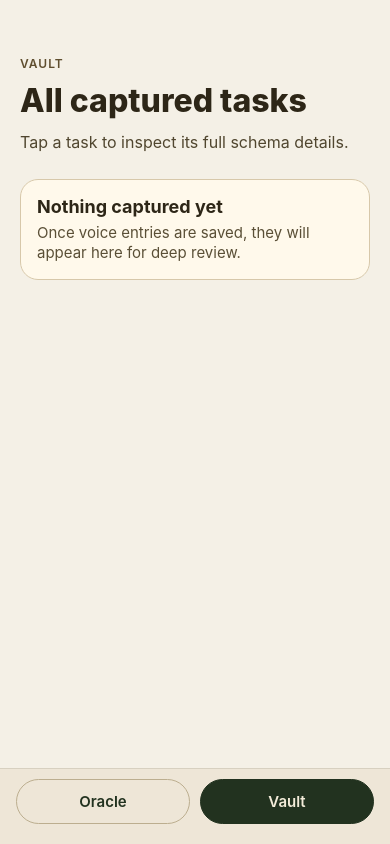
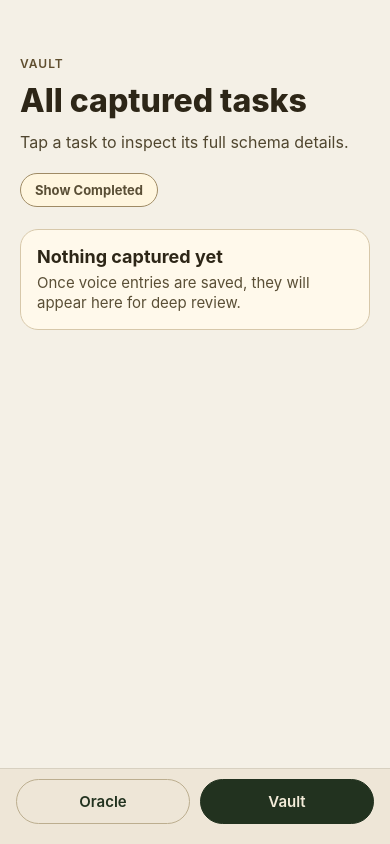
Before and after one commit to kiancc/ramble, a React Native app: screen / in a window 390 px wide. Both pictures are taken after a click on the button "Vault". Built offline with nearby package versions, Linux system fonts and the light colour scheme.

Commit message:
Mark compelted tasks

```diff
--- a/App.tsx
+++ b/App.tsx
@@ -55,13 +55,30 @@ export default function App() {
     setTasks((prevTasks) => applyUrgencyEscalation([createdTask, ...prevTasks]));
   };
 
+  const handleMarkTaskDone = (taskId: string) => {
+    setTasks((prevTasks) =>
+      prevTasks.map((task) =>
+        task.id === taskId
+          ? {
+              ...task,
+              status: 'Done',
+            }
+          : task,
+      ),
+    );
+  };
+
   return (
     <View style={styles.app}>
       <View style={styles.content}>
         {isOracle ? (
-          <OracleScreen tasks={tasks} onCaptureSubmit={handleCaptureSubmit} />
+          <OracleScreen
+            tasks={tasks}
+            onCaptureSubmit={handleCaptureSubmit}
+            onMarkTaskDone={handleMarkTaskDone}
+          />
         ) : (
-          <ArchiveScreen tasks={tasks} />
+          <ArchiveScreen tasks={tasks} onMarkTaskDone={handleMarkTaskDone} />
         )}
       </View>
 
--- a/src/components/TaskDetailModal.tsx
+++ b/src/components/TaskDetailModal.tsx
@@ -6,6 +6,7 @@ type TaskDetailModalProps = {
   task: Task | null;
   visible: boolean;
   onClose: () => void;
+  onMarkDone?: (taskId: string) => void;
 };
 
 type FieldRowProps = {
@@ -51,7 +52,7 @@ function formatList(values: string[] | undefined) {
   return values.map((value) => `- ${value}`).join('\n');
 }
 
-export function TaskDetailModal({ task, visible, onClose }: TaskDetailModalProps) {
+export function TaskDetailModal({ task, visible, onClose, onMarkDone }: TaskDetailModalProps) {
   if (!task) {
     return null;
   }
@@ -62,9 +63,17 @@ export function TaskDetailModal({ task, visible, onClose }: TaskDetailModalProps
         <View style={styles.sheet}>
           <View style={styles.header}>
             <Text style={styles.heading}>Task schema detail</Text>
-            <Pressable onPress={onClose} style={styles.closeButton}>
-              <Text style={styles.closeButtonText}>Close</Text>
-            </Pressable>
+            <View style={styles.headerActions}>
+              {task.status !== 'Done' && onMarkDone ? (
+                <Pressable onPress={() => onMarkDone(task.id)} style={styles.doneButton}>
+                  <Text style={styles.doneButtonText}>Mark Done</Text>
+                </Pressable>
+              ) : null}
+
+              <Pressable onPress={onClose} style={styles.closeButton}>
+                <Text style={styles.closeButtonText}>Close</Text>
+              </Pressable>
+            </View>
           </View>
 
           <ScrollView contentContainerStyle={styles.content}>
@@ -167,6 +176,11 @@ const styles = StyleSheet.create({
     justifyContent: 'space-between',
     gap: 10,
   },
+  headerActions: {
+    flexDirection: 'row',
+    alignItems: 'center',
+    gap: 8,
+  },
   heading: {
     fontSize: 18,
     fontWeight: '800',
@@ -181,6 +195,19 @@ const styles = StyleSheet.create({
   },
   closeButtonText: {
     color: '#2d2617',
+    fontSize: 13,
+    fontWeight: '700',
+  },
+  doneButton: {
+    borderRadius: 999,
+    borderWidth: 1,
+    borderColor: '#2f5a2b',
+    backgroundColor: '#dff0d8',
+    paddingHorizontal: 12,
+    paddingVertical: 7,
+  },
+  doneButtonText: {
+    color: '#23431f',
     fontSize: 13,
     fontWeight: '700',
   },
--- a/src/screens/ArchiveScreen.tsx
+++ b/src/screens/ArchiveScreen.tsx
@@ -6,6 +6,7 @@ import type { Task } from '../types/task';
 
 type ArchiveScreenProps = {
   tasks: Task[];
+  onMarkTaskDone: (taskId: string) => void;
 };
 
 function groupTasksByCategory(tasks: Task[]) {
@@ -16,9 +17,12 @@ function groupTasksByCategory(tasks: Task[]) {
   }, {});
 }
 
-export function ArchiveScreen({ tasks }: ArchiveScreenProps) {
+export function ArchiveScreen({ tasks, onMarkTaskDone }: ArchiveScreenProps) {
   const [selectedTask, setSelectedTask] = useState<Task | null>(null);
-  const grouped = groupTasksByCategory(tasks);
+  const [showCompleted, setShowCompleted] = useState(false);
+
+  const visibleTasks = showCompleted ? tasks : tasks.filter((task) => task.status !== 'Done');
+  const grouped = groupTasksByCategory(visibleTasks);
   const categories = Object.keys(grouped).sort();
 
   return (
@@ -27,6 +31,17 @@ export function ArchiveScreen({ tasks }: ArchiveScreenProps) {
         <Text style={styles.eyebrow}>Vault</Text>
         <Text style={styles.title}>All captured tasks</Text>
         <Text style={styles.copy}>Tap a task to inspect its full schema details.</Text>
+
+        <View style={styles.filterRow}>
+          <Pressable
+            onPress={() => setShowCompleted((value) => !value)}
+            style={[styles.filterChip, showCompleted && styles.filterChipActive]}
+          >
+            <Text style={[styles.filterChipText, showCompleted && styles.filterChipTextActive]}>
+              {showCompleted ? 'Hide Completed' : 'Show Completed'}
+            </Text>
+          </Pressable>
+        </View>
 
         {categories.length === 0 ? (
           <View style={styles.emptyState}>
@@ -61,6 +76,10 @@ export function ArchiveScreen({ tasks }: ArchiveScreenProps) {
         task={selectedTask}
         visible={selectedTask !== null}
         onClose={() => setSelectedTask(null)}
+        onMarkDone={(taskId) => {
+          onMarkTaskDone(taskId);
+          setSelectedTask(null);
+        }}
       />
     </>
   );
@@ -91,6 +110,30 @@ const styles = StyleSheet.create({
     fontSize: 16,
     lineHeight: 22,
     marginBottom: 8,
+  },
+  filterRow: {
+    flexDirection: 'row',
+    marginBottom: 4,
+  },
+  filterChip: {
+    borderWidth: 1,
+    borderColor: '#9f8b65',
+    borderRadius: 999,
+    paddingHorizontal: 14,
+    paddingVertical: 8,
+    backgroundColor: '#fff6df',
+  },
+  filterChipActive: {
+    borderColor: '#4f5c4d',
+    backgroundColor: '#e4efe1',
+  },
+  filterChipText: {
+    color: '#5a4f36',
+    fontSize: 13,
+    fontWeight: '700',
+  },
+  filterChipTextActive: {
+    color: '#2f4a2d',
   },
   emptyState: {
     marginTop: 6,
--- a/src/screens/OracleScreen.tsx
+++ b/src/screens/OracleScreen.tsx
@@ -7,6 +7,7 @@ import type { OraclePlacement, Task } from '../types/task';
 type OracleScreenProps = {
   tasks: Task[];
   onCaptureSubmit: (ramble: string) => Promise<void>;
+  onMarkTaskDone: (taskId: string) => void;
 };
 
 type OracleSection = {
@@ -29,7 +30,7 @@ const oracleSections: OracleSection[] = [
   },
 ];
 
-export function OracleScreen({ tasks, onCaptureSubmit }: OracleScreenProps) {
+export function OracleScreen({ tasks, onCaptureSubmit, onMarkTaskDone }: OracleScreenProps) {
   const [selectedTask, setSelectedTask] = useState<Task | null>(null);
   const [captureText, setCaptureText] = useState('');
   const [isSending, setIsSending] = useState(false);
@@ -131,6 +132,10 @@ export function OracleScreen({ tasks, onCaptureSubmit }: OracleScreenProps) {
         task={selectedTask}
         visible={selectedTask !== null}
         onClose={() => setSelectedTask(null)}
+        onMarkDone={(taskId) => {
+          onMarkTaskDone(taskId);
+          setSelectedTask(null);
+        }}
       />
     </>
   );
```
Also changed, not shown: context/PRD.md (+11 -1 lines).
